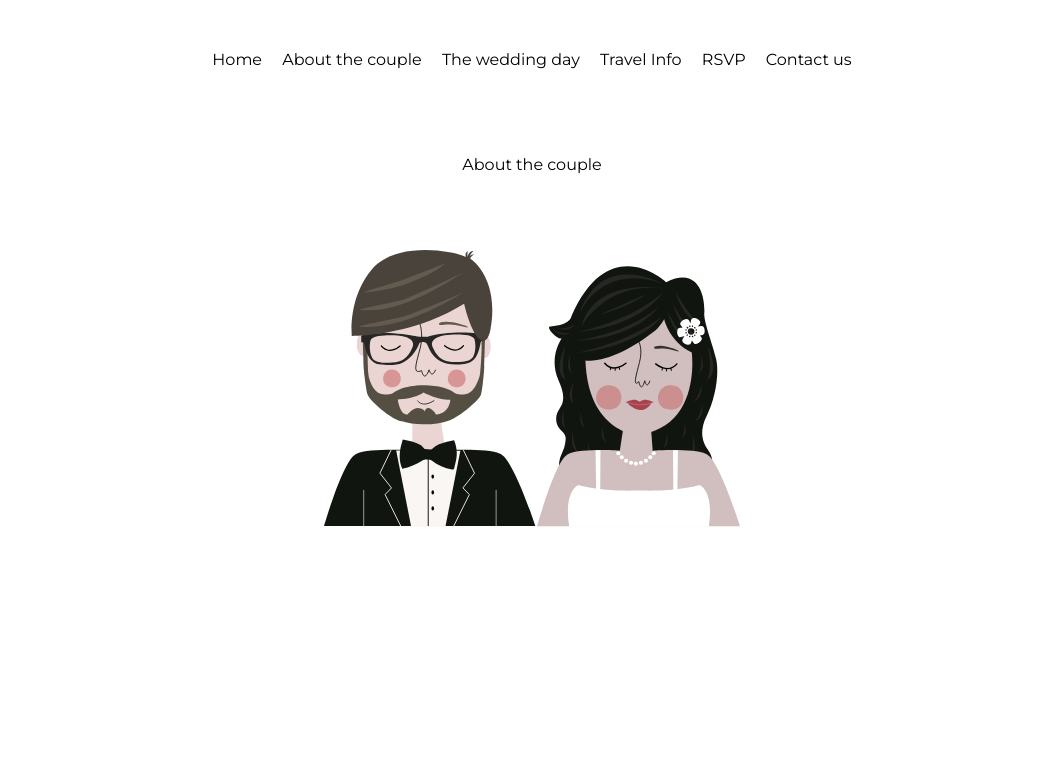
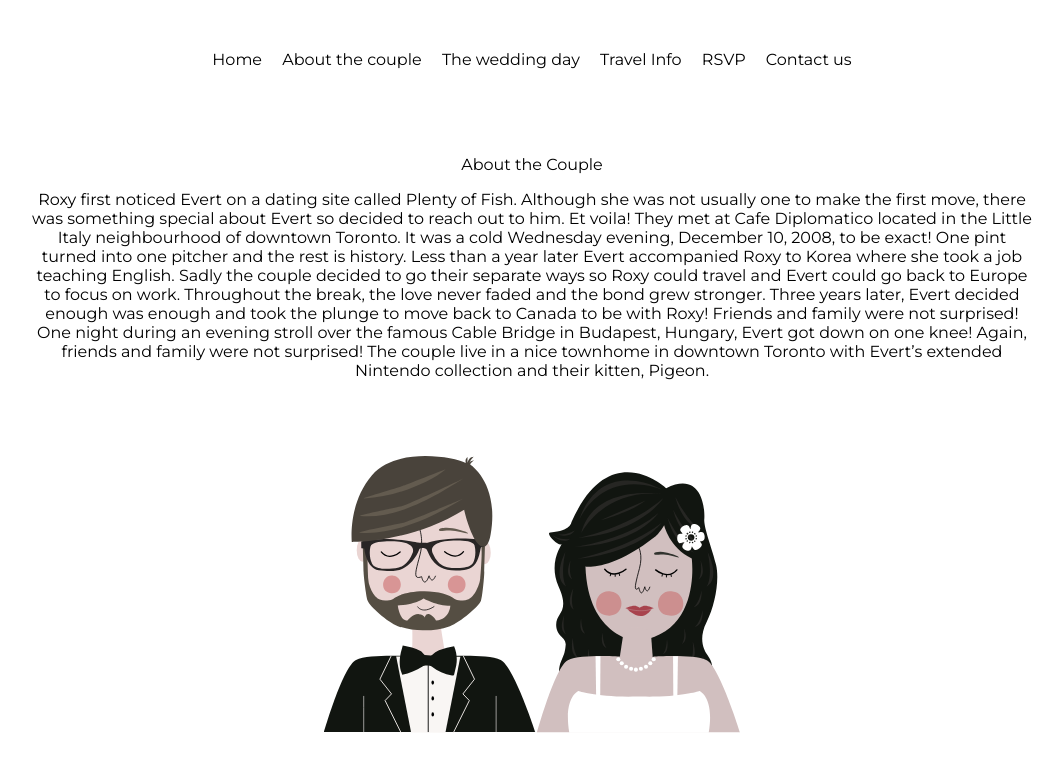
Before and after one commit to evert/wedding, a Jekyll site: the page built from about-the-couple.md, in a window 1280 px wide. Shown: the top 772 px of the page, without its empty margins (108-1171 px from the left). Built offline with Jekyll 4.4.1, drawn with Linux system fonts in a browser that asks for light colours.

Commit message:
Update about-the-couple.md

```diff
--- a/about-the-couple.md
+++ b/about-the-couple.md
@@ -1,5 +1,6 @@
 ---
 layout: default
 ---
+About the Couple
 
-About the couple
+Roxy first noticed Evert on a dating site called Plenty of Fish. Although she was not usually one to make the first move, there was something special about Evert so decided to reach out to him. Et voila! They met at Cafe Diplomatico located in the Little Italy neighbourhood of downtown Toronto. It was a cold Wednesday evening, December 10, 2008, to be exact! One pint turned into one pitcher and the rest is history. Less than a year later Evert accompanied Roxy to Korea where she took a job teaching English. Sadly the couple decided to go their separate ways so Roxy could travel and Evert could go back to Europe to focus on work. Throughout the break, the love never faded and the bond grew stronger. Three years later, Evert decided enough was enough and took the plunge to move back to Canada to be with Roxy! Friends and family were not surprised! One night during an evening stroll over the famous Cable Bridge in Budapest, Hungary, Evert got down on one knee! Again, friends and family were not surprised! The couple live in a nice townhome in downtown Toronto with Evert’s extended Nintendo collection and their kitten, Pigeon.
```
